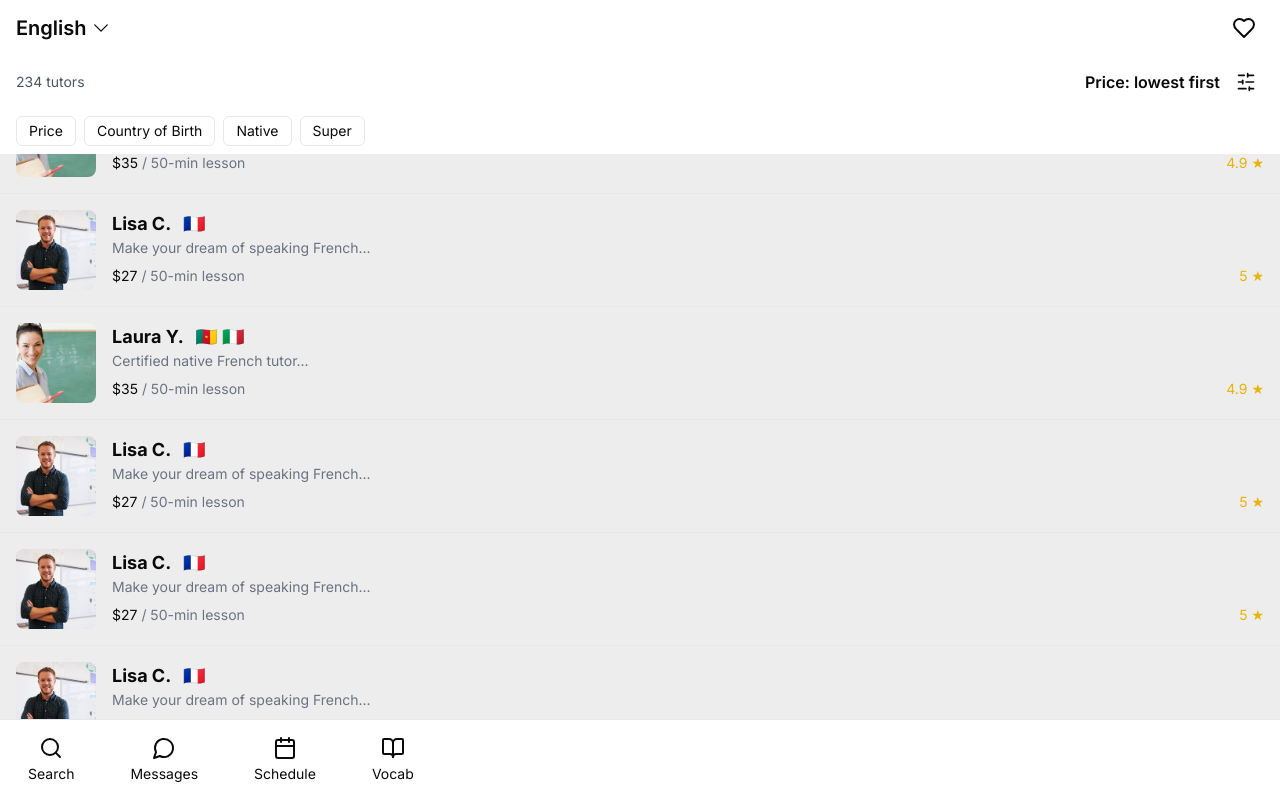
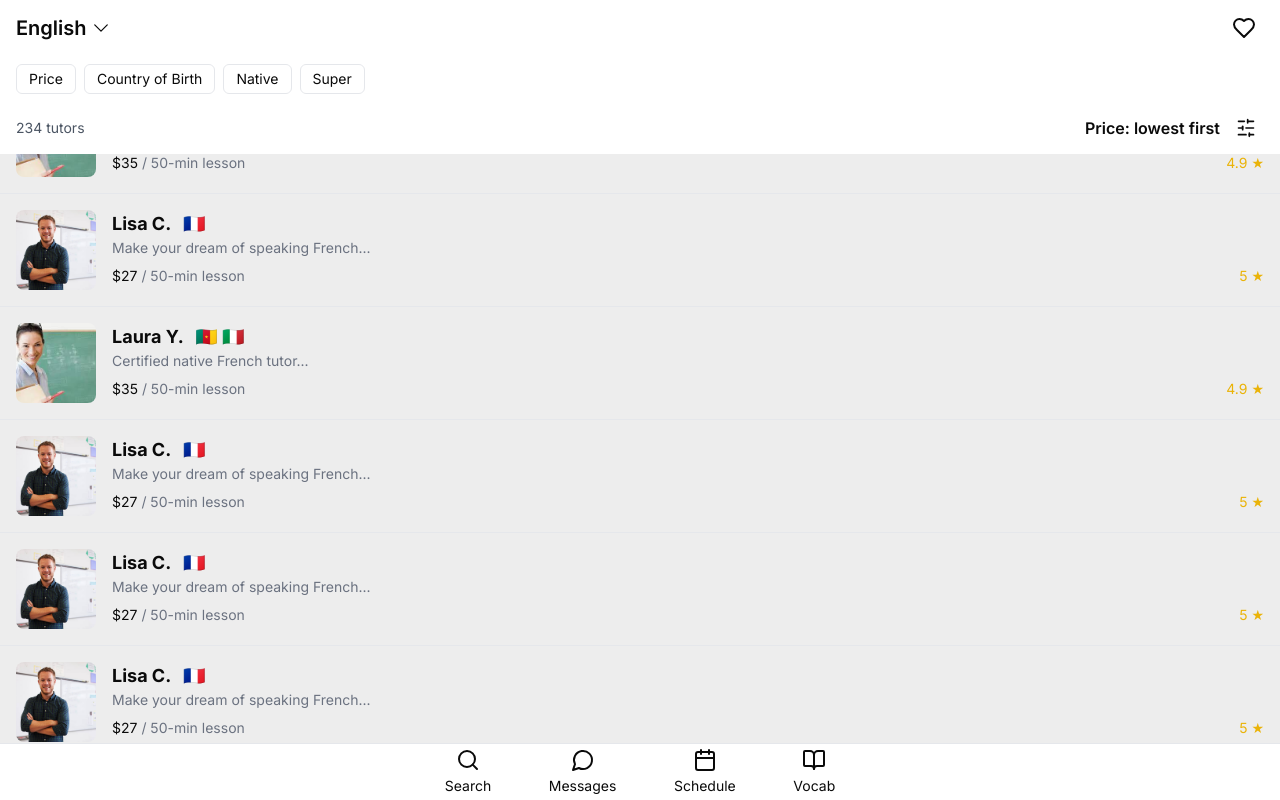
Before and after one commit to fatjan/tutorly, a Next.js app: page /en in a window 1280 px wide. Built offline with nearby package versions, Linux system fonts and the light colour scheme.

Commit message:
fix buttom navbar length

```diff
--- a/components/BottomNavBar.js
+++ b/components/BottomNavBar.js
@@ -6,9 +6,8 @@ import { useTranslations } from 'next-intl';
 export default function BottomNavBar() {
   const t = useTranslations();
   return (
-    <div className="fixed bottom-0 left-0 right-0 bg-white border-t">
-      <div className="overflow-x-auto">
-        <div className="flex min-w-max px-4 py-2 gap-8">
+    <nav className="fixed bottom-0 left-0 w-full bg-white border-t">
+      <div className="max-w-md mx-auto flex justify-around items-center h-14">
         <button className="flex flex-col items-center gap-1 px-3 py-2">
           <Search className="h-6 w-6" />
           <span className="text-sm">{t('buttomNavigation.search')}</span>
@@ -26,7 +25,6 @@ export default function BottomNavBar() {
           <span className="text-sm">{t('buttomNavigation.vocab')}</span>
         </button>
       </div>
-      </div>
-    </div>
+    </nav>
   );
 }
--- a/components/Filters.js
+++ b/components/Filters.js
@@ -37,6 +37,16 @@ export default function Filters() {
         <section className={`flex flex-col gap-4 py-2 fixed bg-white z-10 w-full left-0 px-4 transition-all duration-300 ${
           scrollDirection === 'down' ? 'top-0' : 'top-14'
         }`}>
+          <div className="flex gap-2 overflow-x-auto max-w-full">
+            {filterButtons.map((filter) => (
+              <button
+                key={filter}
+                className="px-3 py-1 text-sm bg-white border border-gray-200 rounded-md whitespace-nowrap"
+              >
+                {t(`filters.${filter}`)}
+              </button>
+            ))}
+          </div>
           <div className="flex justify-between items-center">
             <span className="text-sm text-gray-600">234 {t('tutors')}</span>
             <div className="flex items-center gap-2">
@@ -48,16 +58,6 @@ export default function Filters() {
                 <SlidersHorizontal className="h-5 w-5" />
               </button>
             </div>
-          </div>
-          <div className="flex gap-2 overflow-x-auto max-w-full">
-            {filterButtons.map((filter) => (
-              <button
-                key={filter}
-                className="px-3 py-1 text-sm bg-white border border-gray-200 rounded-md whitespace-nowrap"
-              >
-                {t(`filters.${filter}`)}
-              </button>
-            ))}
           </div>
         </section>
 
--- a/components/Header.js
+++ b/components/Header.js
@@ -6,7 +6,7 @@ import { Heart } from 'lucide-react';
 
 export default function Header() {
   const scrollDirection = useScrollDirection();
-  console.log('scrollDirection', scrollDirection);
+
   return (
     <header
       className={`px-4 py-2 flex justify-between items-center fixed w-full bg-white z-20 transition-transform duration-300 ${
```
Also changed, not shown: public/manifest.json. Lines whose indentation alone changed are shown as unchanged.
